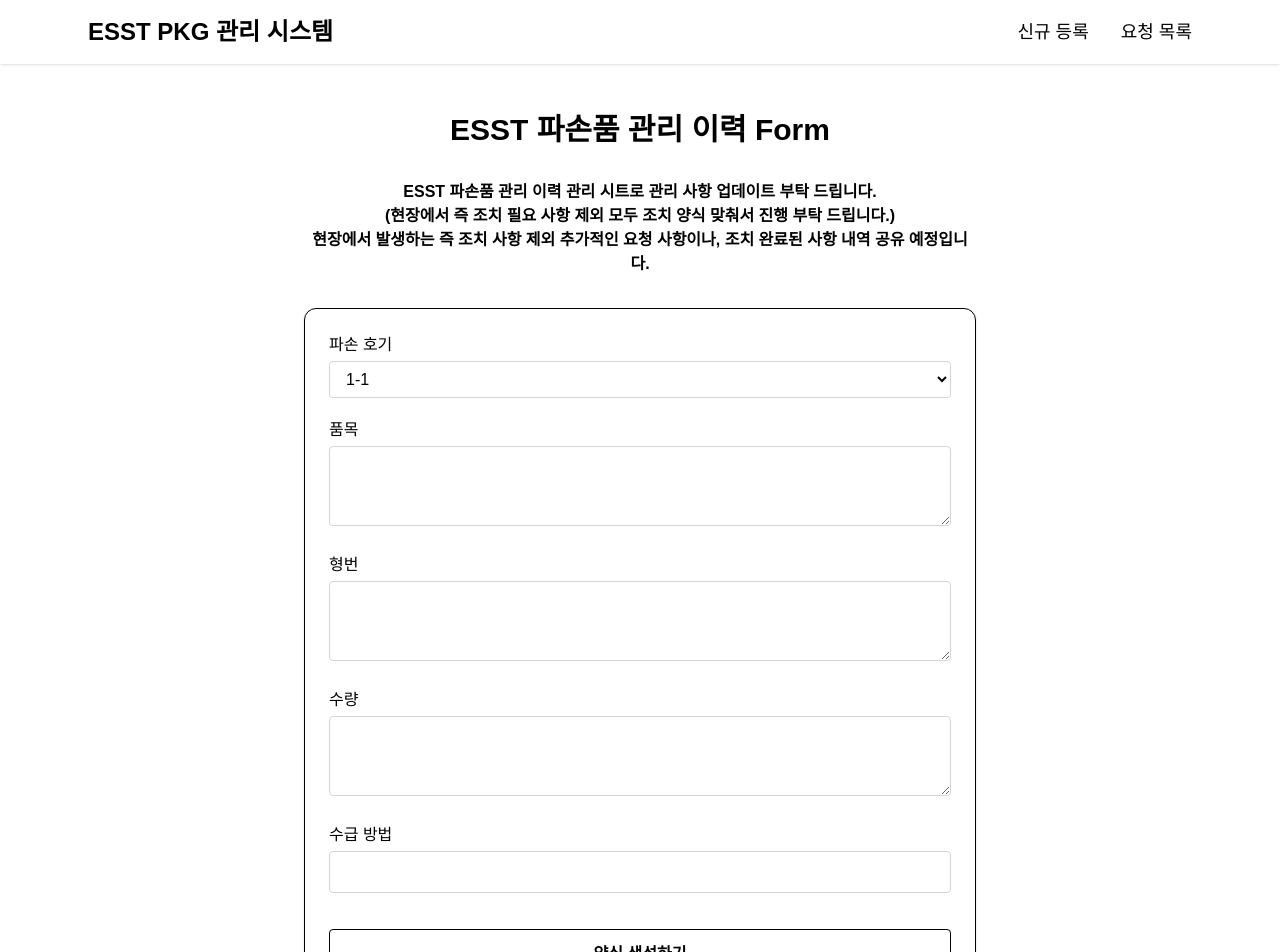
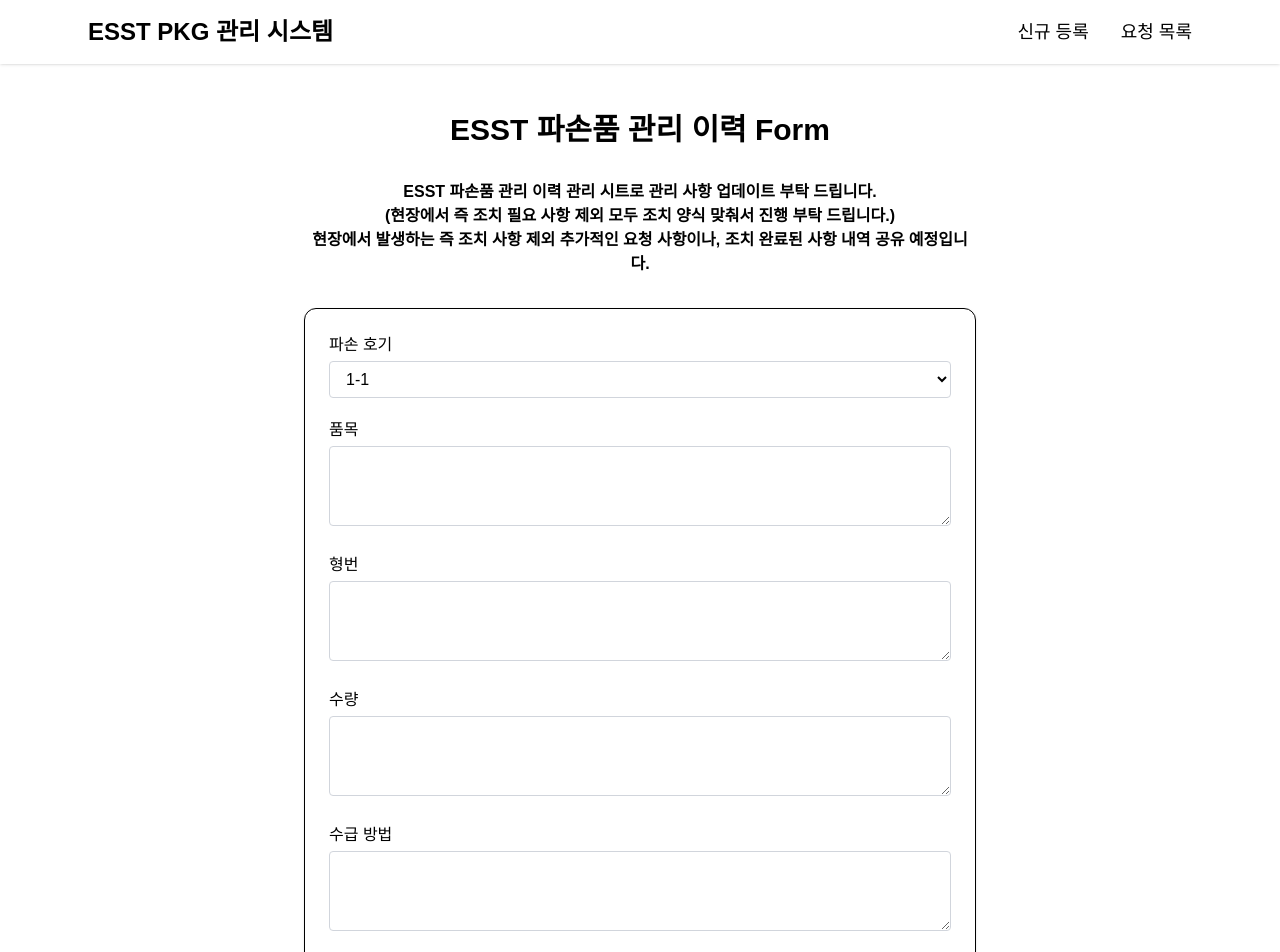
Before and after one commit to sangma0110/pkg_project1, a Next.js app: page /forms/damaged in a window 1280 px wide. Shown: the top 952 px of the page. Built offline with nearby package versions, Linux system fonts and the light colour scheme.

Commit message:
damage form update

```diff
--- a/app/forms/damaged/page.tsx
+++ b/app/forms/damaged/page.tsx
@@ -200,11 +200,11 @@ export default function NewFormPage() {
           {/* 수급 방법 */}
           <div>
             <label className="block mb-1 font-medium">수급 방법</label>
-            <input
-              name="resupplyMethodason"
+            <textarea
+              name="supplyMethod"
               value={form.supplyMethod}
               onChange={handleChange}
-              className="w-full border border-gray-300 rounded px-3 py-2 bg-white"
+              className="w-full border border-gray-300 rounded px-3 py-2 bg-white min-h-[80px]"
             />
           </div>
 
```
